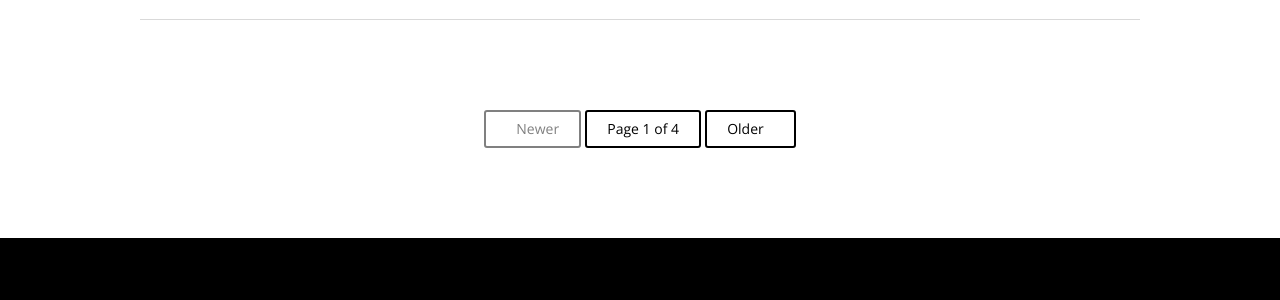
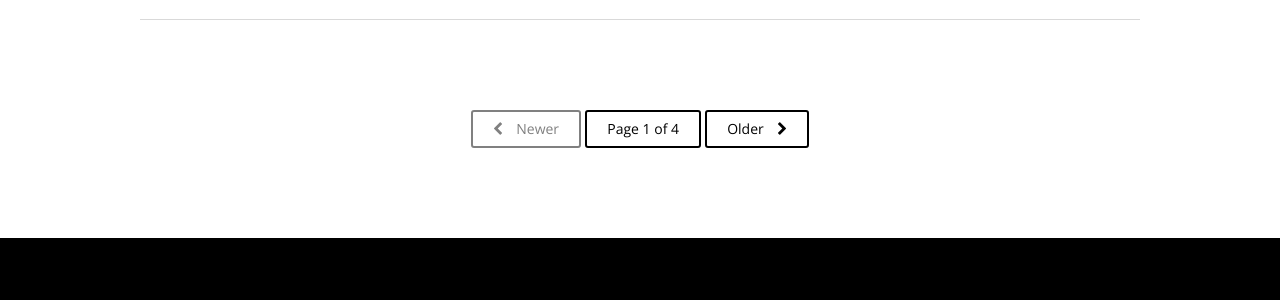
Before and after one commit to dermotreynolds/old.dermotreynolds.github.io, a Jekyll site: the page built from index.html, in a window 1280 px wide. Shown: the part 2377-2677 px from the top of the page. Built offline with Jekyll 4.4.1, drawn with Linux system fonts in a browser that asks for light colours; nearby versions of some CDN libraries; the list of posts is cut into pages by our own code.

Commit message:
changed font

```diff
--- a/_includes/head.html
+++ b/_includes/head.html
@@ -37,8 +37,7 @@
 
     <link href='https://fonts.googleapis.com/css?family=Montserrat:400,700|Open+Sans:400,600,300,800,700' rel='stylesheet' type='text/css'>
 <!--	<link rel="stylesheet" href="{{ site.url }}/assets/css/vendor/font-awesome.min.css"> -->
-    <link href="https://opensource.keycdn.com/fontawesome/4.7.0/font-awesome.min.css" rel="stylesheet"/>
-    <link rel="stylesheet" href="{{ site.url }}/assets/css/vendor/normalize.css">
+    <link href="https://stackpath.bootstrapcdn.com/font-awesome/4.7.0/css/font-awesome.min.css" rel="stylesheet" integrity="sha384-wvfXpqpZZVQGK6TAh5PVlGOfQNHSoD2xbE+QkPxCAFlNEevoEH3Sl0sibVcOQVnN" crossorigin="anonymous">    <link rel="stylesheet" href="{{ site.url }}/assets/css/vendor/normalize.css">
     <link rel="stylesheet" href="{{ site.url }}/assets/css/vendor/nprogress.css">
     <link rel="stylesheet" href="{{ site.url }}/assets/css/vendor/foundation.min.css">
     <link rel="stylesheet" href="{{ site.url }}/assets/css/style.css">
```
